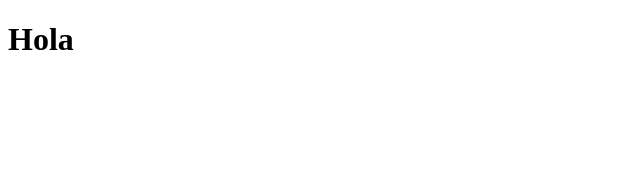
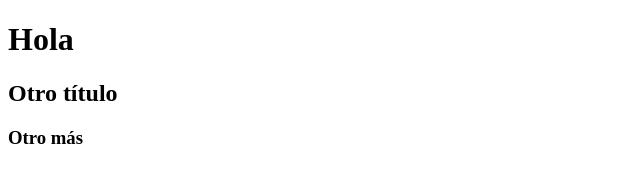
Before and after one commit to JFAquinoPando/fs-3-tt-18, a plain HTML site: page index.html in a window 1280 px wide. Shown: the whole page, without its empty margins (0-640 px from the left). Drawn offline with Linux system fonts and the light colour scheme.

Commit message:
Estos cambios se serán guardados

```diff
--- a/index.html
+++ b/index.html
@@ -7,6 +7,7 @@
 </head>
 <body>
     <h1>Hola</h1>
-
+    <h2>Otro título</h2>
+    <h3>Otro más</h3>
 </body>
 </html>
```
